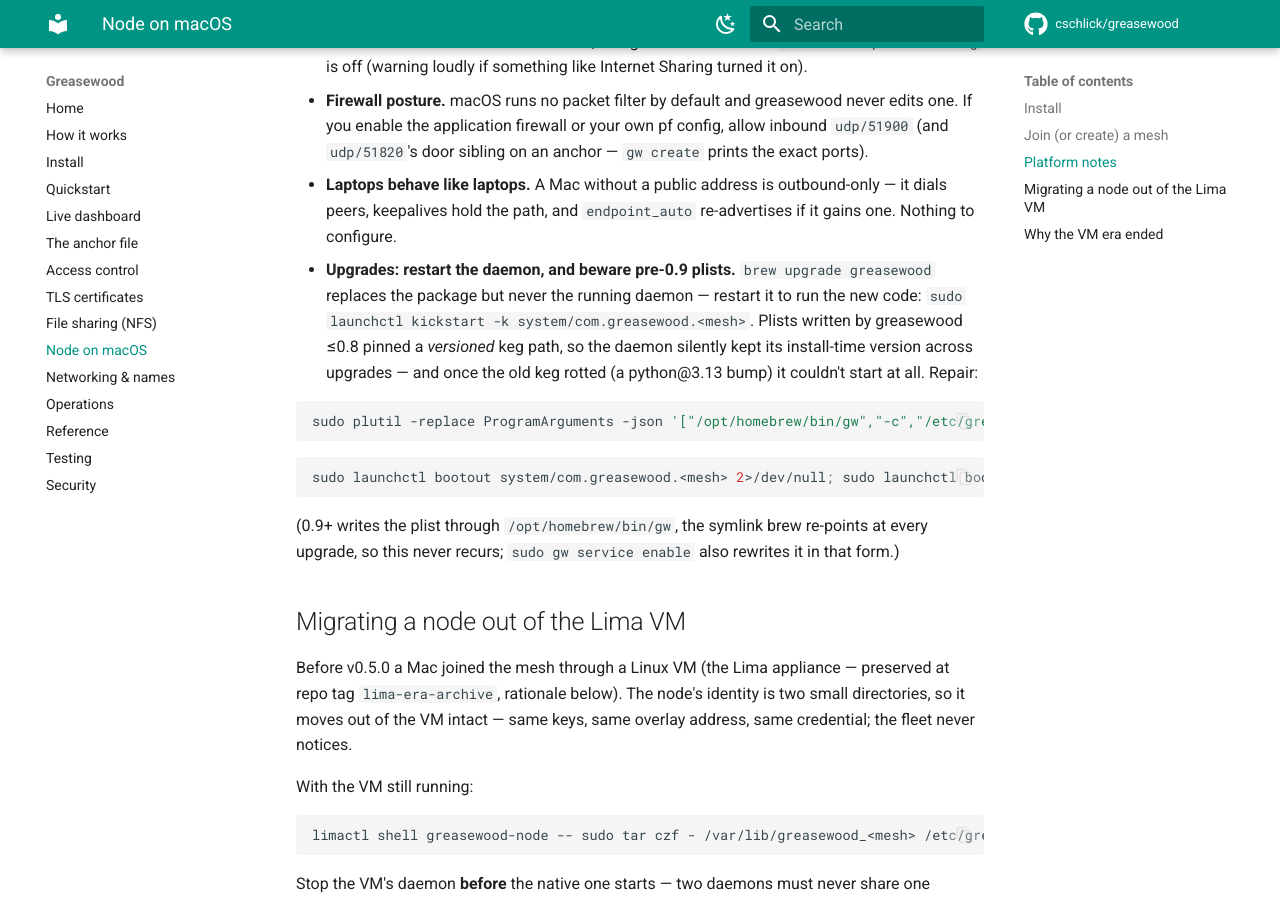
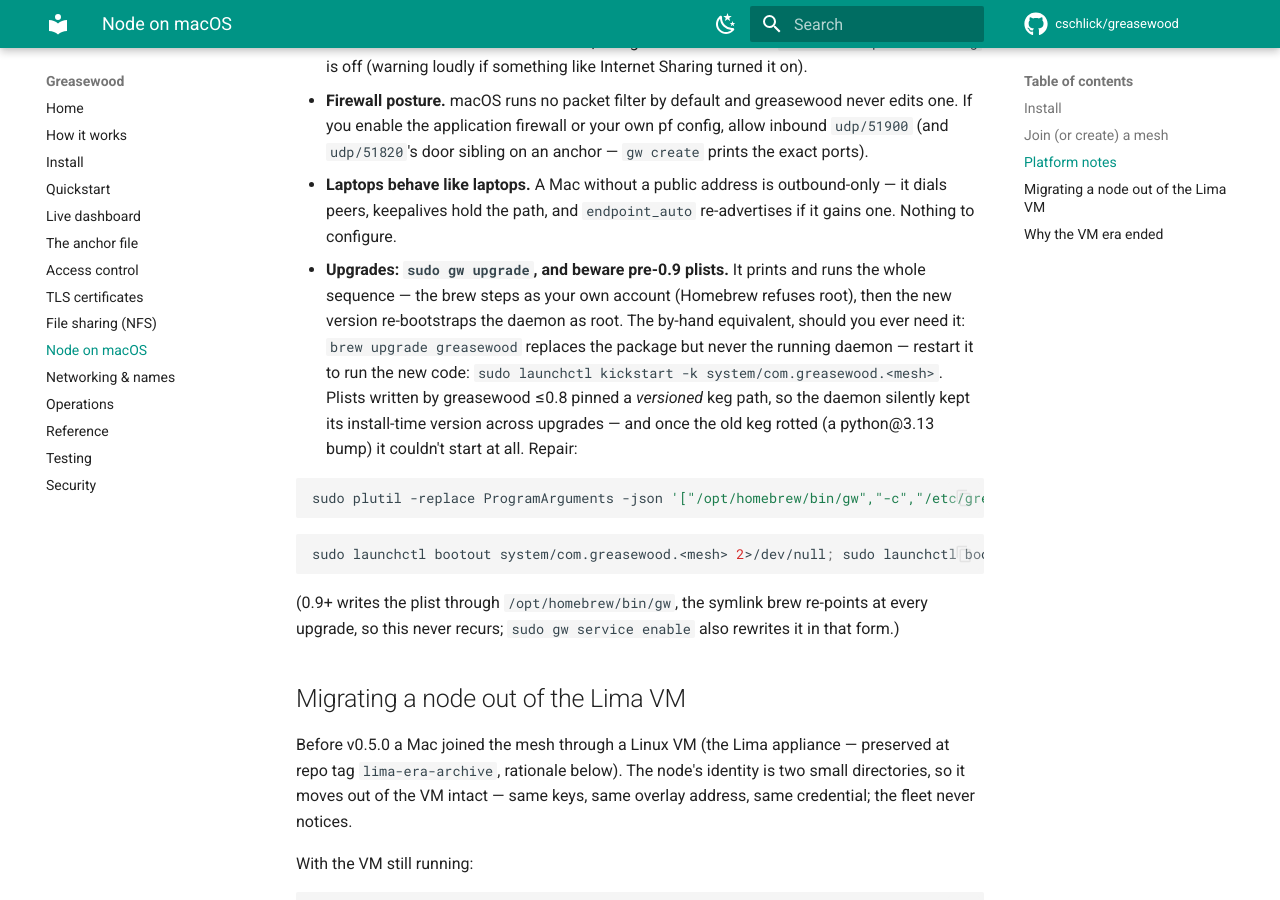
Before and after one commit to cschlick/greasewood, an MkDocs documentation site: the page built from docs/macos.md, in a window 1280 px wide and 900 px high, scrolled down 1646 px. Built offline with MkDocs 1.6.1 and Material for MkDocs 9.7.7, drawn with Linux system fonts in a browser that asks for light colours; comment, search, counter and statistics services are not loaded.

Commit message:
docs: macOS upgrades go through sudo gw upgrade now

```diff
--- a/docs/macos.md
+++ b/docs/macos.md
@@ -79,9 +79,12 @@ no per-port relays. The Mac *is* the node.
 - **Laptops behave like laptops.** A Mac without a public address is
   outbound-only — it dials peers, keepalives hold the path, and
   `endpoint_auto` re-advertises if it gains one. Nothing to configure.
-- **Upgrades: restart the daemon, and beware pre-0.9 plists.** `brew upgrade
-  greasewood` replaces the package but never the running daemon — restart it
-  to run the new code: `sudo launchctl kickstart -k system/com.greasewood.<mesh>`.
+- **Upgrades: `sudo gw upgrade`, and beware pre-0.9 plists.** It prints and
+  runs the whole sequence — the brew steps as your own account (Homebrew
+  refuses root), then the new version re-bootstraps the daemon as root. The
+  by-hand equivalent, should you ever need it: `brew upgrade greasewood`
+  replaces the package but never the running daemon — restart it to run the
+  new code: `sudo launchctl kickstart -k system/com.greasewood.<mesh>`.
   Plists written by greasewood ≤0.8 pinned a *versioned* keg path, so the
   daemon silently kept its install-time version across upgrades — and once
   the old keg rotted (a python@3.13 bump) it couldn't start at all. Repair:
```
